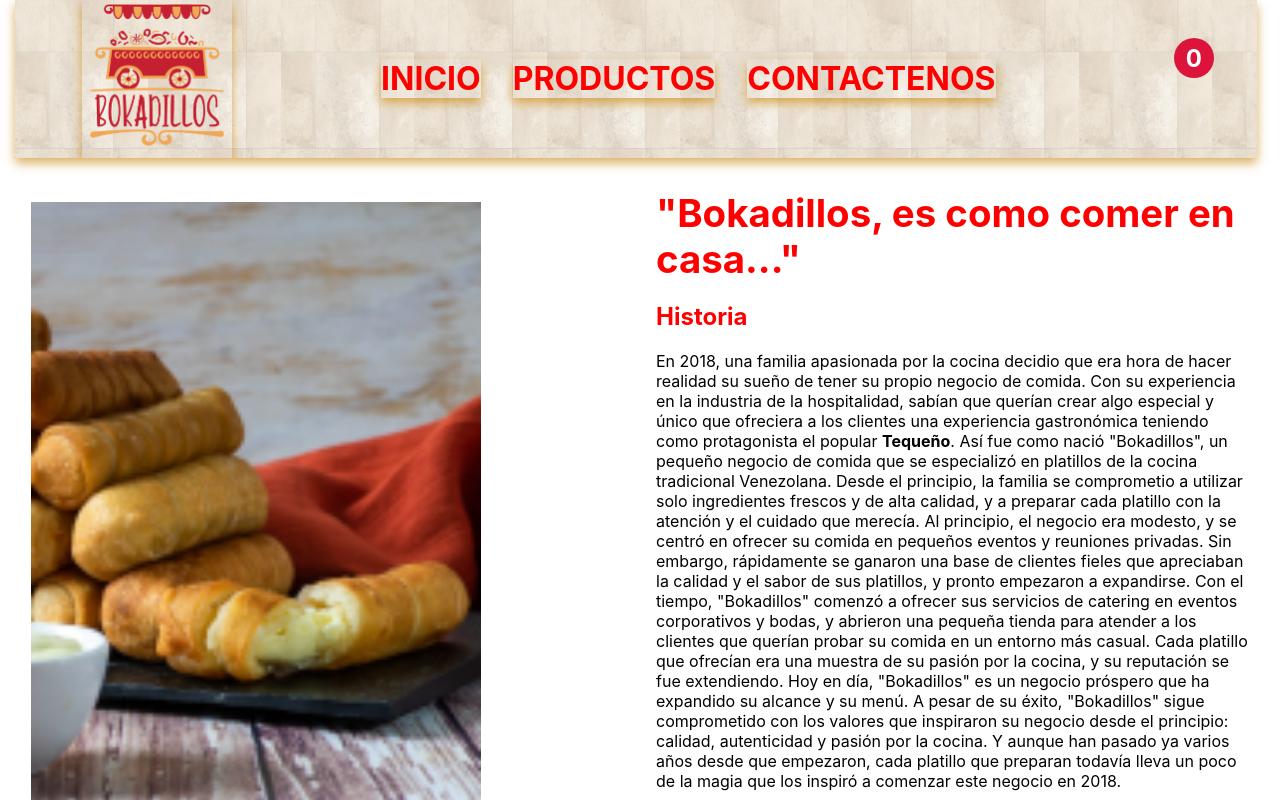
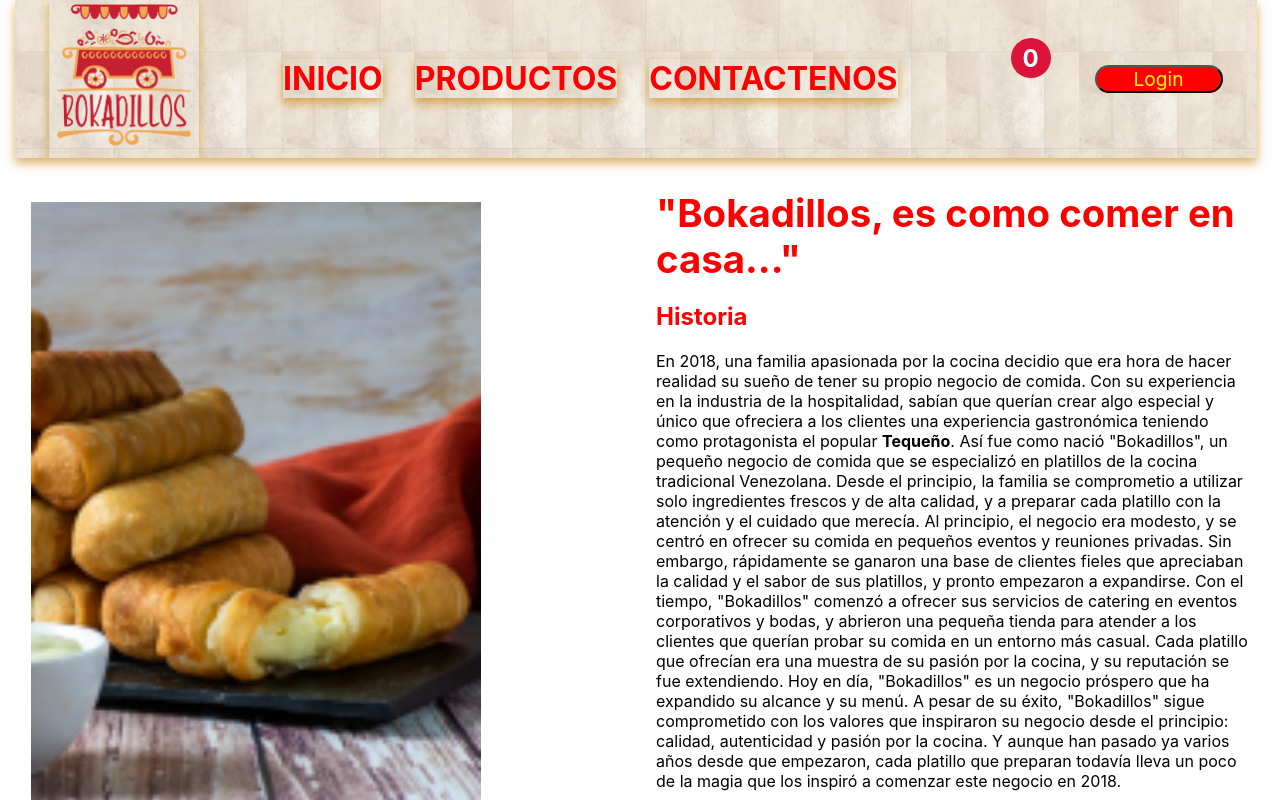
Before and after one commit to elifred2022/bokadillos, a React (Create React App) app: page / in a window 1280 px wide. Shown: the top 800 px of the page. Built offline with nearby package versions, Linux system fonts and the light colour scheme; some icons are missing.

Commit message:
integrado componente de usuarios con auth0

```diff
--- a/package.json
+++ b/package.json
@@ -3,6 +3,7 @@
   "version": "0.1.0",
   "private": true,
   "dependencies": {
+    "@auth0/auth0-react": "^2.1.0",
     "@emailjs/browser": "^3.11.0",
     "@testing-library/jest-dom": "^5.16.5",
     "@testing-library/react": "^13.4.0",
--- a/src/App.js
+++ b/src/App.js
@@ -1,4 +1,5 @@
 import React from "react";
+
 import { Header } from "./componentes/Header";
 //import { ProductosLista } from "./componentes/productos/index"; ////   <ProductosLista /> esto va en la funcion export*/
 import "boxicons";
@@ -6,7 +7,6 @@
 import { Paginas } from "./componentes/Paginas";
 import { DataProvider } from "./context/Dataprovider";
 import { Carrito } from "./componentes/Carrito";
-import { Contactos } from "./componentes/Contactos";
 
 function App() {
   return (
@@ -15,6 +15,7 @@
         <Router>
           <Header />
           <Carrito />
+
           <Paginas />
         </Router>
       </div>
@@ -38,3 +39,5 @@
 
 // OJO; usando etiqueta a si funcionan los link perro con etiqueta Link de react router
 // no funcionan. hay q refresacar para q funcione
+
+// esta aplicacion registra usuario y autentia con auth0
--- a/src/componentes/Header/index.js
+++ b/src/componentes/Header/index.js
@@ -2,12 +2,17 @@
 import Boka from "../../imagenes/logoBoka.png";
 import { Link } from "react-router-dom";
 import { DataContext } from "../../context/Dataprovider";
+import { useAuth0 } from "@auth0/auth0-react";
+import { LoginButton } from "../User/Login";
+import { LogoutButton } from "../User/Logout";
+import { Profile } from "../User/Profile";
 // import { ProductosLista } from "../productos";<Link to="/productos">PRODUCTOS</Link>
 
 export const Header = () => {
   const value = useContext(DataContext);
   const [menu, setMenu] = value.menu;
   const [carrito] = value.carrito;
+  const { isLoading, isAuthenticated, loginWithRedirect } = useAuth0();
 
   const toogleMenu = () => {
     setMenu(!menu);
@@ -35,6 +40,17 @@
         <box-icon name="cart"></box-icon>
         <span className="item_total">{carrito.length}</span>
       </div>
+      <li>
+        {isAuthenticated ? (
+          <>
+            <Profile />
+
+            <LogoutButton />
+          </>
+        ) : (
+          <LoginButton />
+        )}
+      </li>
     </header>
   );
 };
@@ -42,3 +58,16 @@
 /*  <div className="menu">
         <box-icon name="menu"></box-icon>
       </div>   esto es para el menu hamburguesa pero como no lo voy a utilizar por el momento se lo saque*/
+
+// <Link to="/Login">Login</Link> este es el link login
+
+/*{isAuthenticated ? (
+            <>
+            <Profile />
+
+            <LogoutButton />
+          </>
+        ) : (
+          <LoginButton />
+        )}
+*/
--- /dev/null
+++ b/src/componentes/User/Login.js
@@ -0,0 +1,8 @@
+import React from "react";
+import { useAuth0 } from "@auth0/auth0-react";
+
+export const LoginButton = () => {
+  const { loginWithRedirect } = useAuth0();
+
+  return <button onClick={() => loginWithRedirect()}>Login</button>;
+};
--- /dev/null
+++ b/src/componentes/User/Logout.js
@@ -0,0 +1,12 @@
+import React from "react";
+import { useAuth0 } from "@auth0/auth0-react";
+
+export const LogoutButton = () => {
+  const { logout } = useAuth0();
+
+  return (
+    <button onClick={() => logout({ returnTo: window.location.origin })}>
+      Logout
+    </button>
+  );
+};
--- /dev/null
+++ b/src/componentes/User/Profile.js
@@ -0,0 +1,22 @@
+import React from "react";
+import { useAuth0 } from "@auth0/auth0-react";
+
+export const Profile = () => {
+  const { user, isAuthenticated, isLoading } = useAuth0();
+
+  if (isLoading) {
+    return <div>Loading...</div>;
+  }
+
+  return (
+    isAuthenticated && (
+      <div>
+        <b>Usuario: </b>
+        <p>{user.email}</p>
+      </div>
+    )
+  );
+};
+
+// <img src={user.picture} alt={user.name} /> este para que se muestre una imagen pero lo veo incecesario
+// <h2>{user.name}</h2> este para que muestre el correo del usuario
--- a/src/index.js
+++ b/src/index.js
@@ -1,13 +1,21 @@
-import React from 'react';
-import ReactDOM from 'react-dom/client';
-import './index.css';
-import App from './App';
-import reportWebVitals from './reportWebVitals';
+import React from "react";
+import ReactDOM from "react-dom/client";
+import "./index.css";
+import App from "./App";
 
-const root = ReactDOM.createRoot(document.getElementById('root'));
+import reportWebVitals from "./reportWebVitals";
+import { Auth0Provider } from "@auth0/auth0-react";
+
+const root = ReactDOM.createRoot(document.getElementById("root"));
 root.render(
   <React.StrictMode>
-    <App />
+    <Auth0Provider
+      domain="dev-iqhv2h8zqhxl4hur.us.auth0.com"
+      clientId="WWbXXklRfOIO9CkS1q0aQ25TFGKe3uLC"
+      redirectUri={window.location.origin}
+    >
+      <App />
+    </Auth0Provider>
   </React.StrictMode>
 );
 
```
Also changed, not shown: 1 other file (tests, documents, lock files or other folders).
